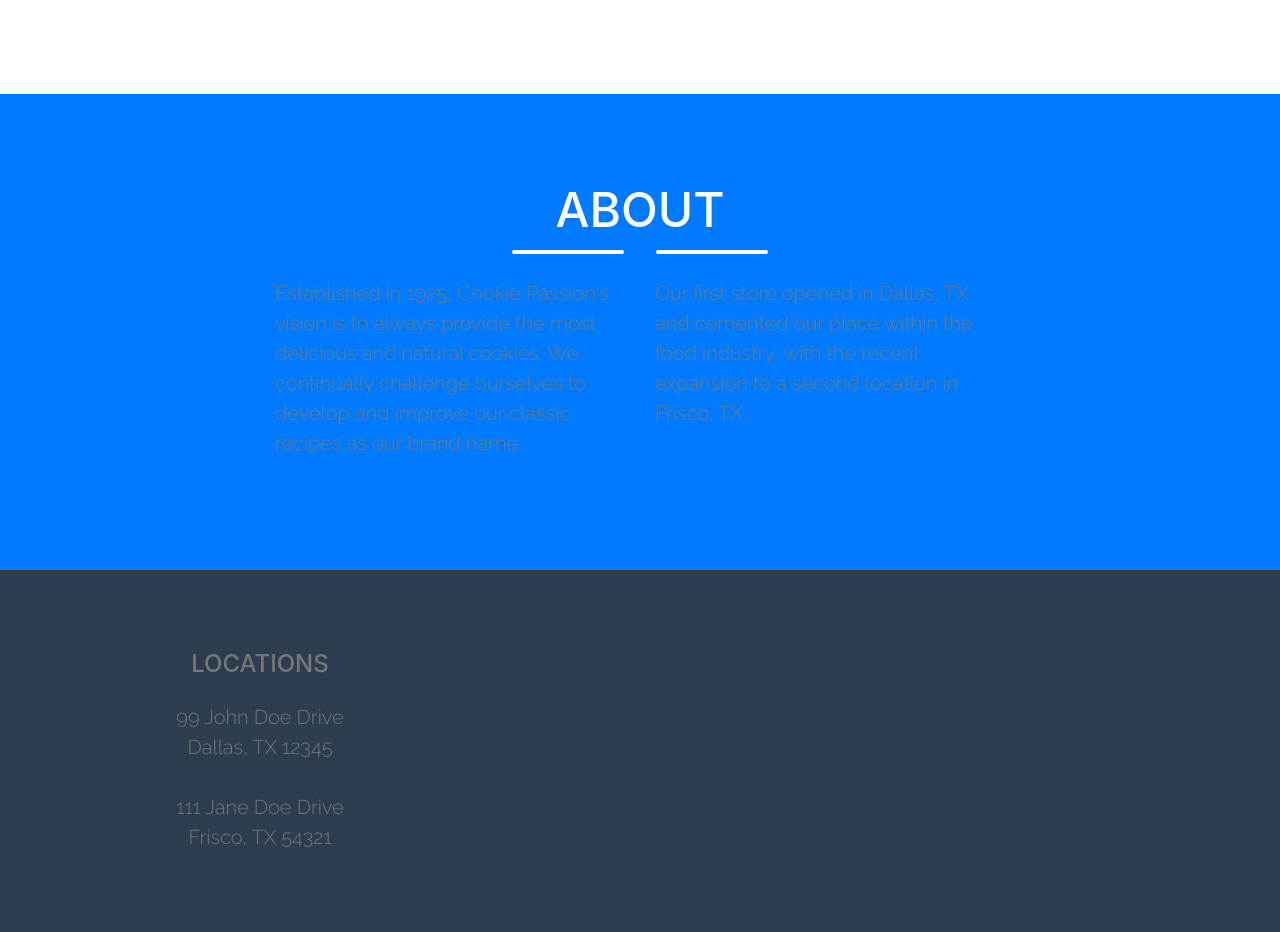
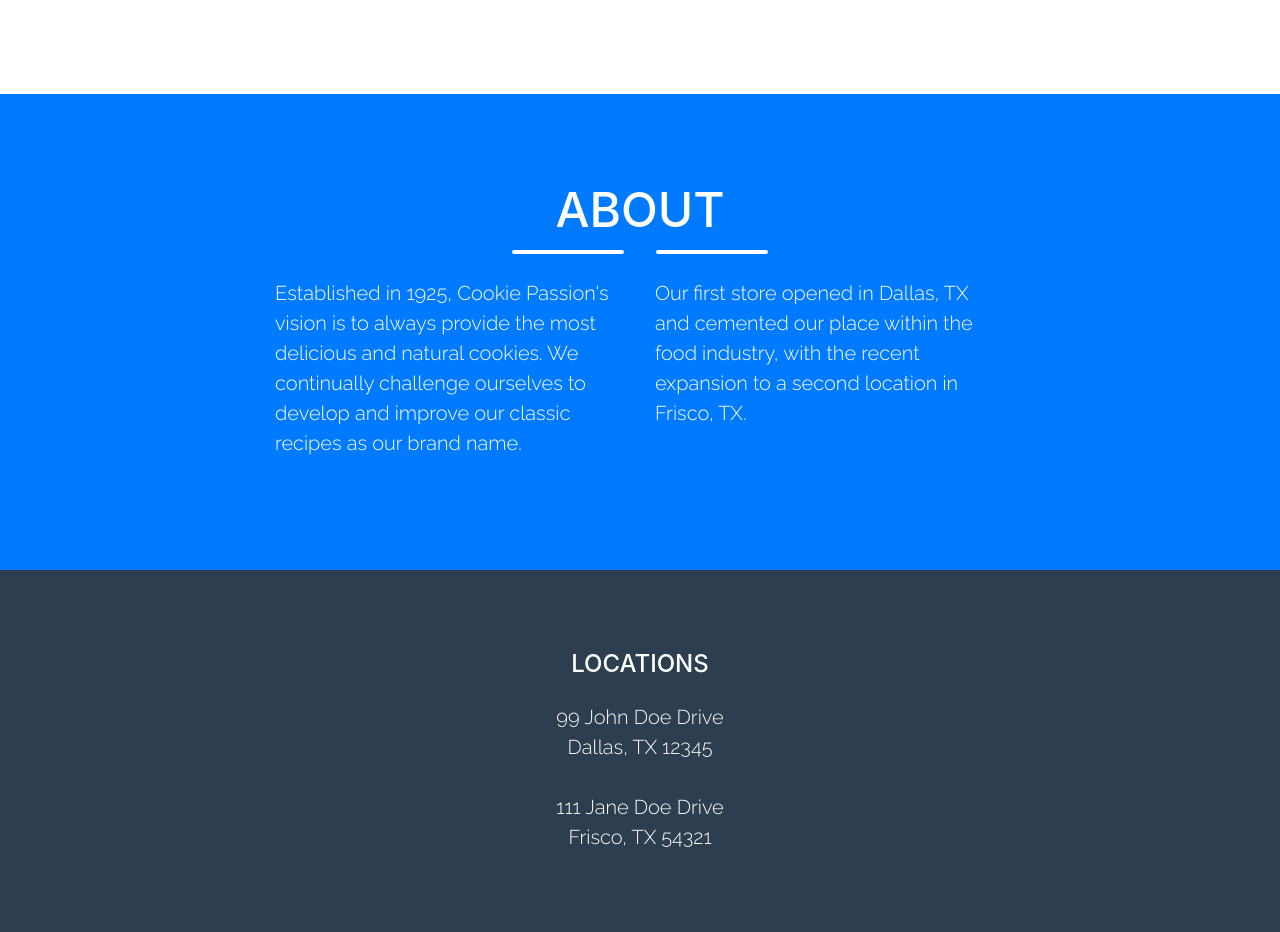
Before and after one commit to edwardyangjr/CookiePassion, a PHP site: page /CookiePassion/ in a window 1280 px wide. Shown: the part 1004-1936 px from the top of the page. Run offline with PHP 8.4, Linux system fonts and the light colour scheme; some web fonts are replaced.

Commit message:
edited text colors and alignment

```diff
--- a/index.php
+++ b/index.php
@@ -118,12 +118,12 @@
             <!-- Section Content-->
             <div class="row">
                 <div class="col-lg-4 ml-auto">
-                    <p class="lead">Established in 1925, Cookie Passion's vision is to always provide the most delicious
+                    <p class="lead text-white">Established in 1925, Cookie Passion's vision is to always provide the most delicious
                         and natural cookies. We continually challenge ourselves to develop and improve our classic
                         recipes as our brand name.</p>
                 </div>
                 <div class="col-lg-4 mr-auto">
-                    <p class="lead">Our first store opened in Dallas, TX and cemented our place within the food
+                    <p class="lead text-white">Our first store opened in Dallas, TX and cemented our place within the food
                         industry, with the recent expansion to a second location in Frisco, TX.</p>
                 </div>
             </div>
@@ -131,14 +131,13 @@
     </section>
 
     <!-- Footer-->
-    <!-- TODO: Edit text to center -->
     <footer class="footer text-center">
         <div class="container">
             <div class="row">
                 <!-- Footer Location-->
-                <div class="col-lg-4 mb-5 mb-lg-0">
-                    <h4 class="text-uppercase mb-4">Locations</h4>
-                    <p class="lead mb-0">
+                <div class="col-lg mb-5 mb-lg-0">
+                    <h4 class="text-uppercase mb-4 text-white">Locations</h4>
+                    <p class="lead mb-0 text-white">
                         99 John Doe Drive
                         <br />
                         Dallas, TX 12345
```
